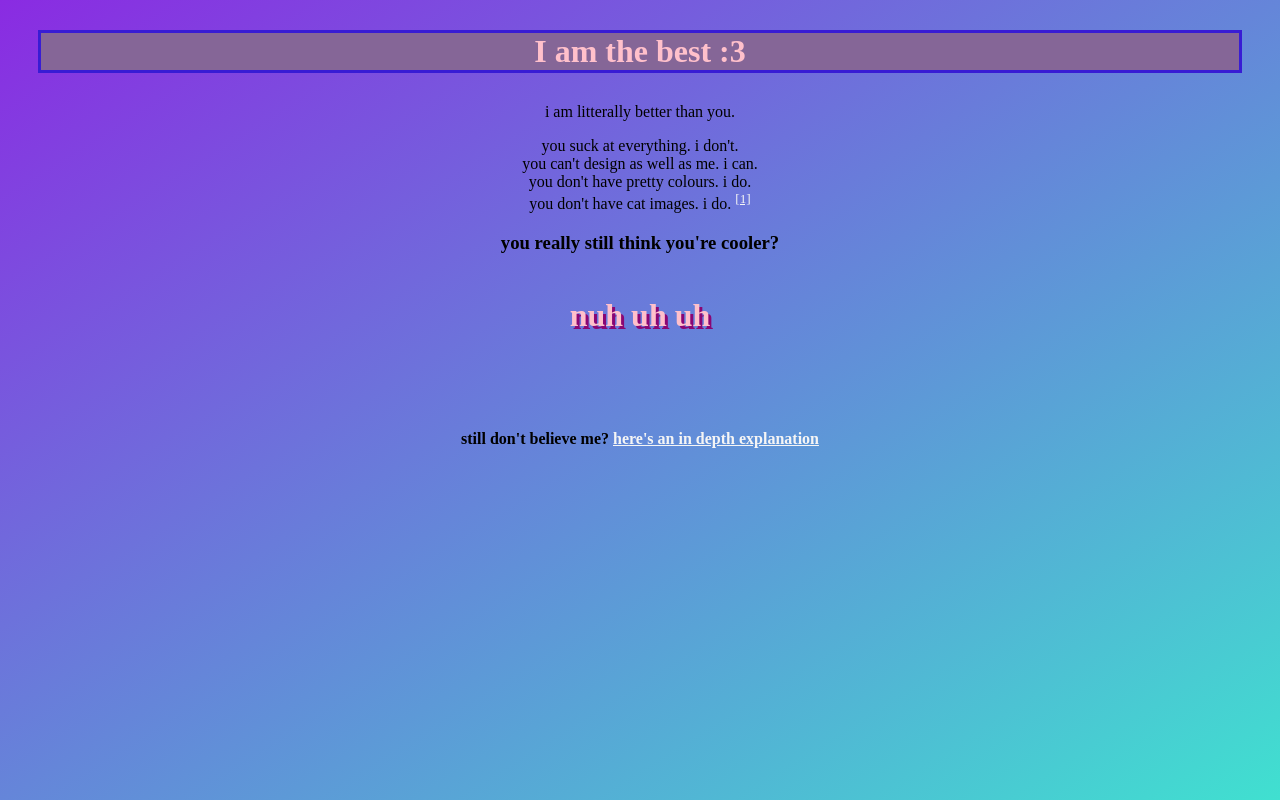
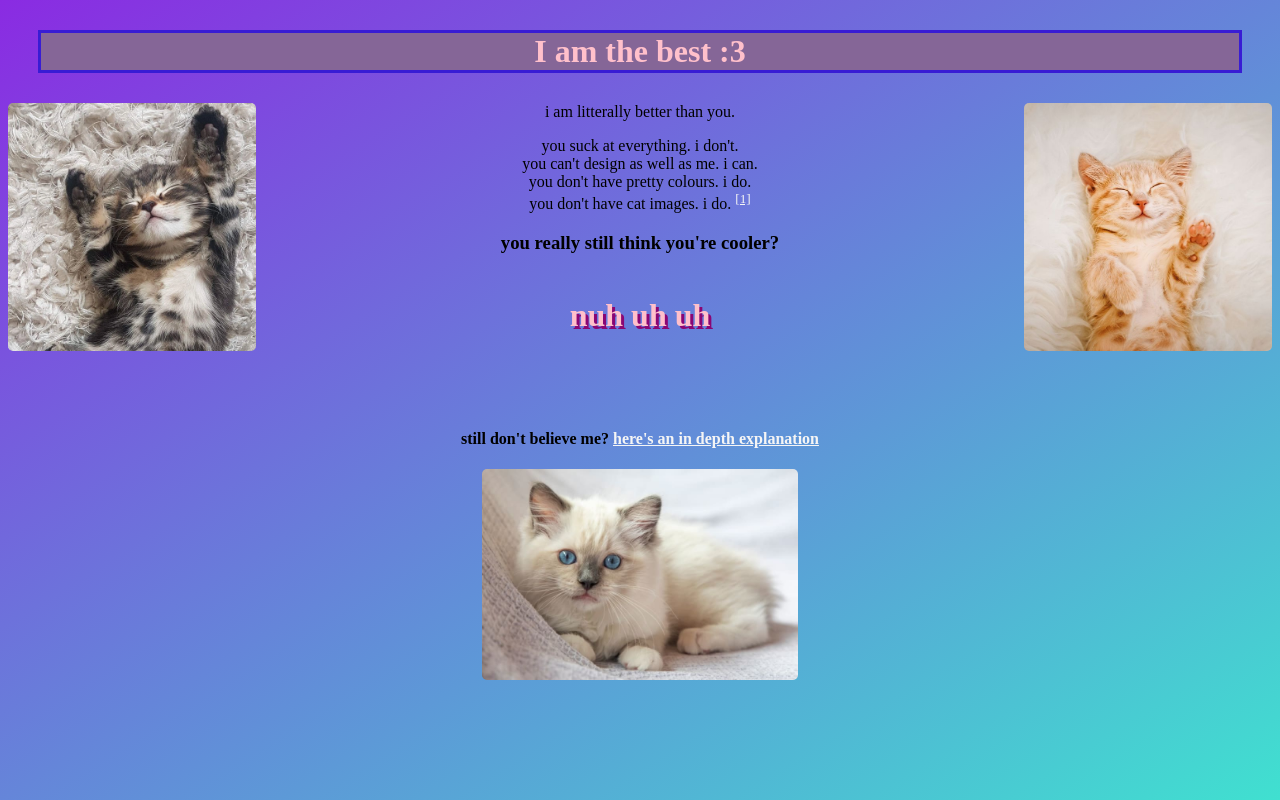
Before and after one commit to not-a-touhou/not-a-touhou.github.io, a plain HTML site: page index.html in a window 1280 px wide. Drawn offline with Linux system fonts and the light colour scheme.

Commit message:
added cat images

```diff
--- a/index.html
+++ b/index.html
@@ -9,6 +9,8 @@
         I am the best :3
     </h1>
     <p class="normal text">
+        <img class="image" src="side_images/standard-issue-kitten.webp" alt="standard-issue-kitten" style="float: left; width: 248px; height: 248px;" />
+        <img class="image" src="side_images/ew-orange(notreally).jpg" alt="orange cat" style="float: right; width: 248px; height: 248px;" />
         i am litterally better than you.
     </p>
     <p class="normal text">
@@ -26,4 +28,6 @@
     <h4 class="normal text contents">
         still don't believe me? <a href="why_i'm_better/why.html">here's an in depth explanation</a> <br>
     </h4>
+
+    <img class="image center" src="side_images/white-cat-1.jpg" alt="orange cat" style="width: 25%; height: 25%;" />
 </body>
--- a/styles.css
+++ b/styles.css
@@ -47,3 +47,14 @@ a {
 #nerd-skill-issue {
     text-shadow: 4px 4px rgb(131, 97, 103);
 }
+
+.image {
+    border-radius: 5px;
+}
+
+.center {
+    display: block;
+    margin-left: auto;
+    margin-right: auto;
+    width: 50%;
+}
```
Also changed, not shown: side_images/ew-orange(notreally).jpg (added), side_images/standard-issue-kitten.webp (added), side_images/white-cat-1.jpg (added).
